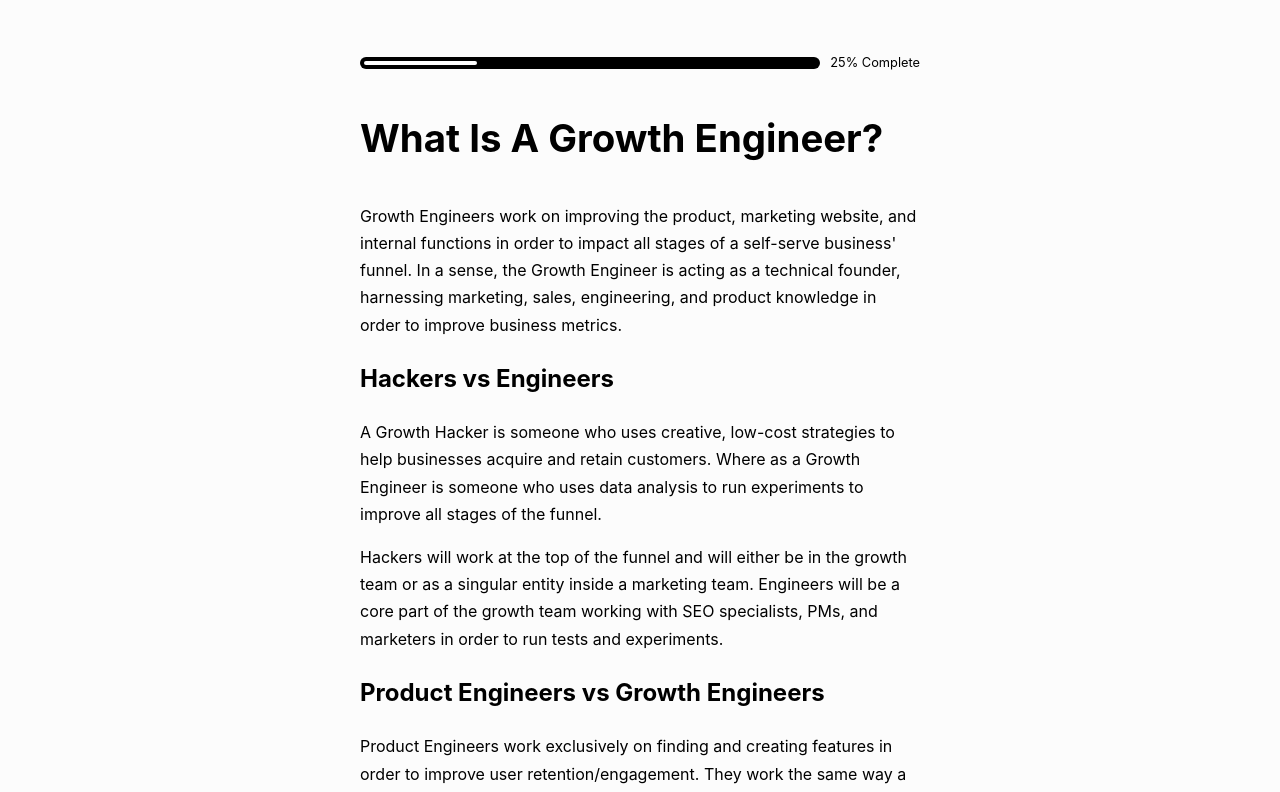
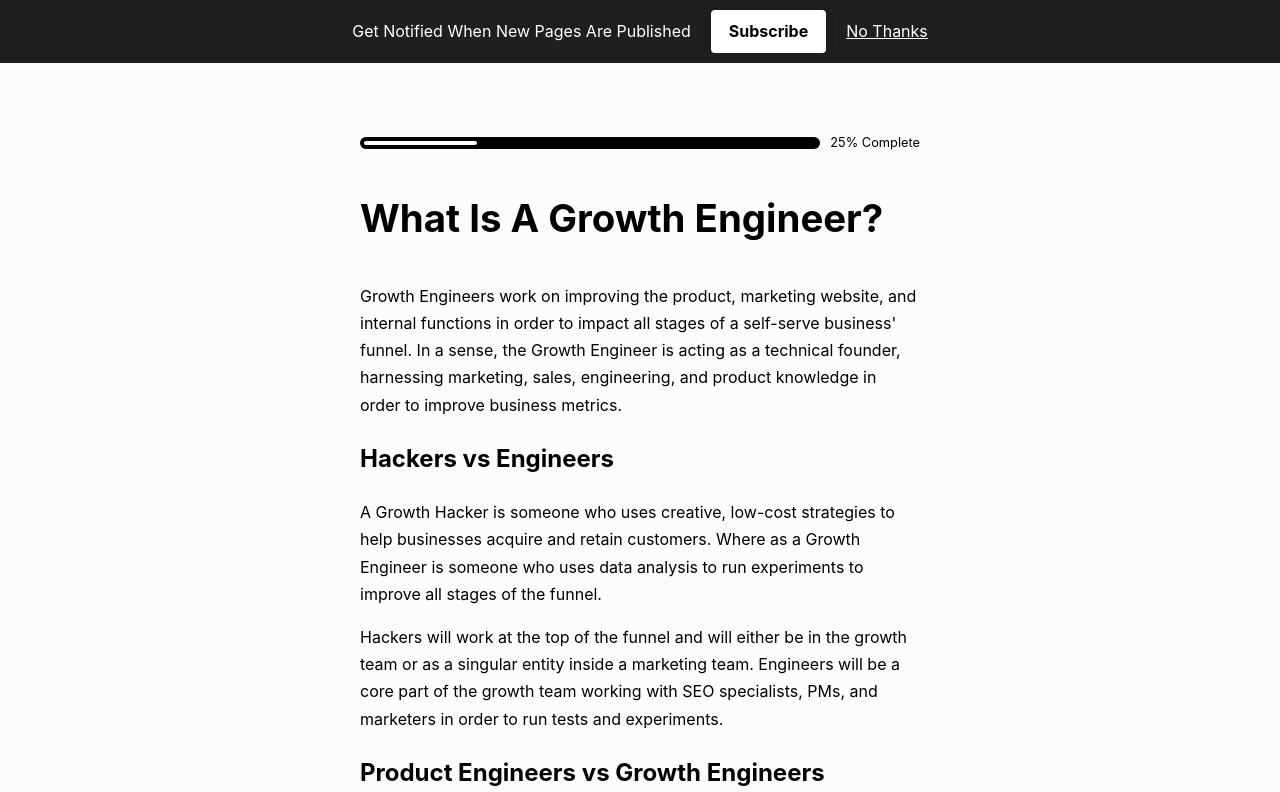
Before and after one commit to kamerontanseli/become-growth, a Next.js app: page /blog/1-what-is-a-growth-engineer in a window 1280 px wide. Shown: the top 792 px of the page. Built offline with nearby package versions, Linux system fonts and the light colour scheme.

Commit message:
subscribe banner

```diff
--- /dev/null
+++ b/components/Subscribe.js
@@ -0,0 +1,81 @@
+const Subscribe = ({ onHide }) => {
+  return (
+    <>
+      <div className="info">
+        <div className="info-text">
+          <p>Get Notified When New Pages Are Published</p>
+          <a
+            className="info-btn"
+            onClick={onHide}
+            target="_blank"
+            href="https://kameront.substack.com/"
+          >
+            Subscribe
+          </a>
+          <a
+            className="info-cancel"
+            onClick={(e) => {
+              e.preventDefault();
+              onHide();
+            }}
+            href="#"
+          >
+            No Thanks
+          </a>
+        </div>
+      </div>
+      <style jsx>{`
+        .info {
+          margin-bottom: 20px;
+          background-color: #1f1f1f;
+          position: fixed;
+          top: 0;
+          left: 0;
+          right: 0;
+          width: 100%;
+          padding: 10px;
+        }
+        .info-text {
+          max-width: 700px;
+          margin: 0 auto;
+          text-align: center;
+        }
+        .info-text p {
+          margin: 0;
+          color: #fff;
+          display: inline-block;
+          margin-right: 20px;
+        }
+        .info-btn {
+          display: inline-block;
+          box-shadow: 0px 2px 8px #00000036;
+          padding: 8px 18px;
+          border-radius: 4px;
+          background-color: #fff;
+          color: #000;
+          font-weight: 700;
+          margin-right: 20px;
+        }
+        .info-btn:hover {
+          text-decoration: none;
+        }
+
+        .info-cancel {
+          color: #fff;
+          text-decoration: underline;
+        }
+
+        @media screen and (max-width: 480px) {
+          .info-text p,
+          .info-btn,
+          .info-cancel {
+            margin-bottom: 10px;
+            font-size: 0.8em;
+          }
+        }
+      `}</style>
+    </>
+  );
+};
+
+export default Subscribe;
--- a/pages/blog/[slug].js
+++ b/pages/blog/[slug].js
@@ -1,9 +1,10 @@
 import Link from "next/link";
 import { useRouter } from "next/router";
+import Subscribe from "../../components/Subscribe";
 import matter from "gray-matter";
 import ReactMarkdown from "react-markdown";
 import { NextSeo } from "next-seo";
-import { useEffect } from "react";
+import { useEffect, useState } from "react";
 
 export default function BlogDetail({ order, slug, post }) {
   const router = useRouter();
@@ -11,6 +12,13 @@ export default function BlogDetail({ order, slug, post }) {
   const progress = (((index + 1) / order.length) * 100).toFixed(0);
   const nextArticleSlug = order[index + 1];
   const prevArticleSlug = index === 0 ? null : order[index - 1];
+
+  const [hide, setHide] = useState(false);
+
+  useEffect(() => {
+    const storage = global.localStorage;
+    setHide(storage && storage.getItem("subscribed") === "true");
+  }, []);
 
   useEffect(() => {
     const listener = (evt) => {
@@ -54,7 +62,9 @@ export default function BlogDetail({ order, slug, post }) {
           site_name: "Become Growth",
           images: [
             {
-              url: `https://becomegrowth.com${post.data.hero_image || "/meta.png"}`,
+              url: `https://becomegrowth.com${
+                post.data.hero_image || "/meta.png"
+              }`,
               width: 454,
               height: 248,
               alt: "test tube",
@@ -62,7 +72,15 @@ export default function BlogDetail({ order, slug, post }) {
           ],
         }}
       />
-      <div key={slug}>
+      {hide ? null : (
+        <Subscribe
+          onHide={() => {
+            setHide(true);
+            global.localStorage.setItem("subscribed", "true");
+          }}
+        />
+      )}
+      <div key={slug} style={{ marginTop: hide ? 0 : 80 }}>
         <div className="progress">
           <progress min="0" value={progress} max="100"></progress>
           <p>{progress}% Complete</p>
```
